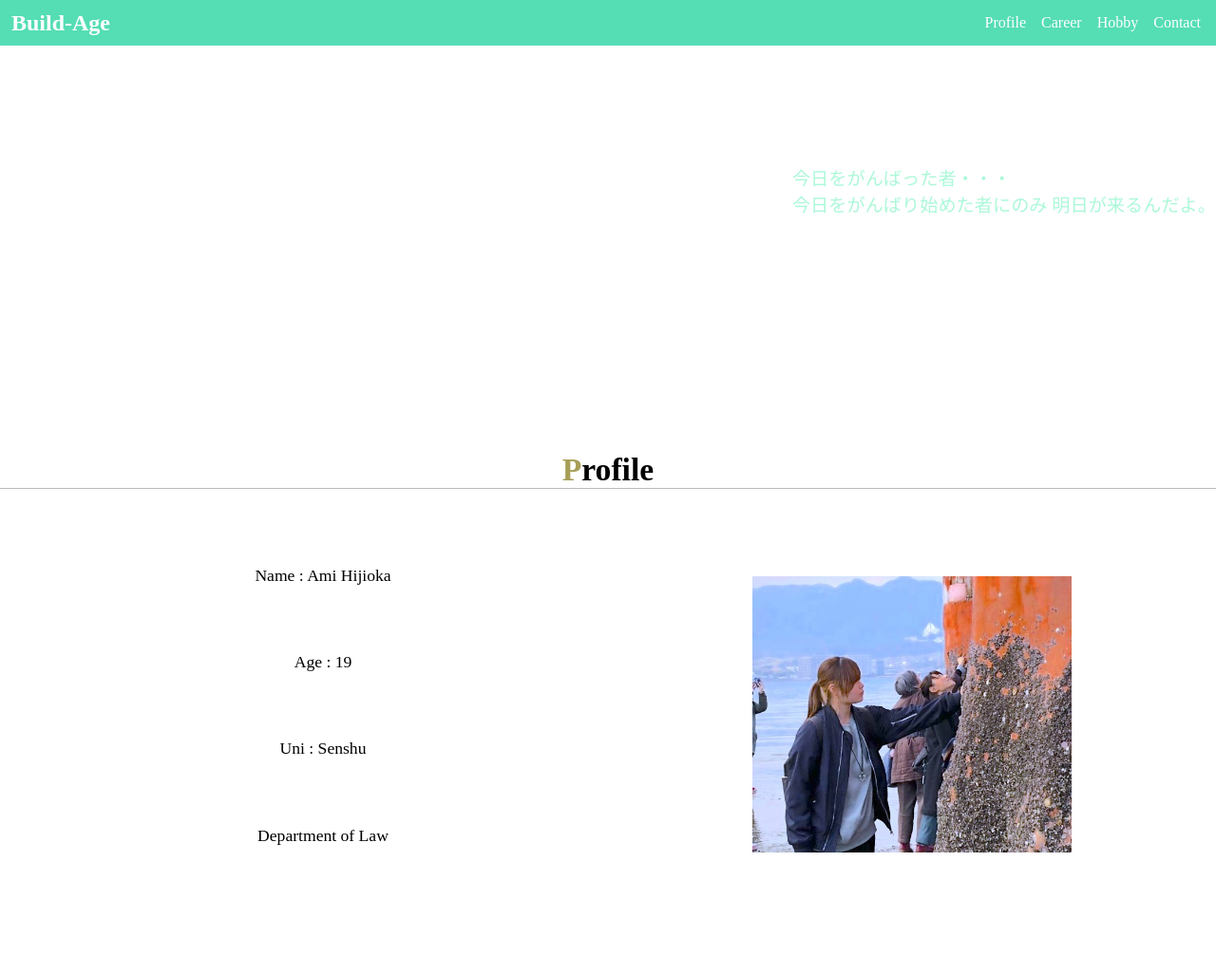
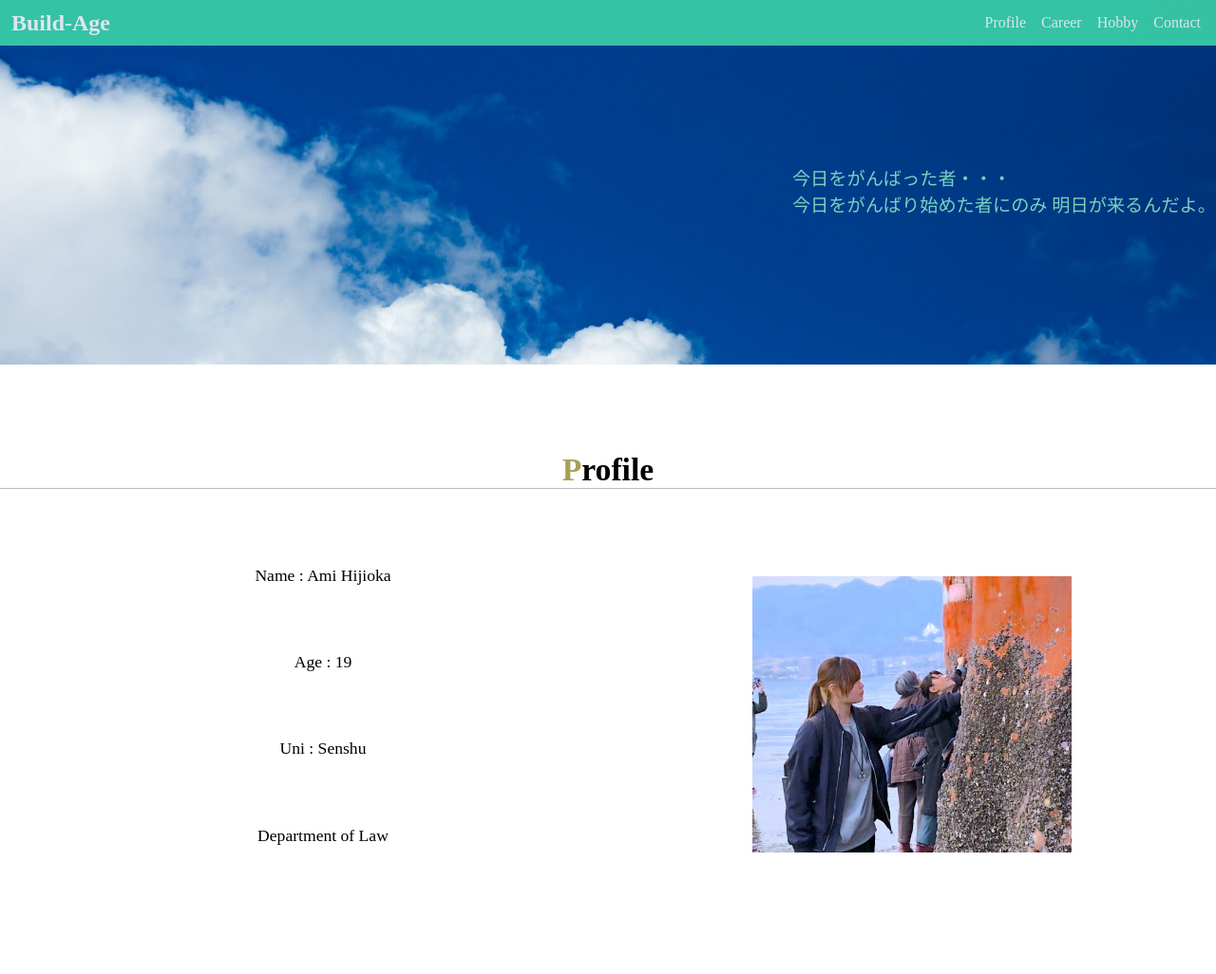
Before and after one commit to elbow-9/TEST, a plain HTML site: page index.html in a window 1280 px wide. Shown: the top 1026 px of the page at 95% size. Drawn offline with Linux system fonts and the light colour scheme.

Commit message:
Update port.css

```diff
--- a/port.css
+++ b/port.css
@@ -36,7 +36,7 @@ nav .h1{
 }
 
 header{
-    background-image: url(image/seiten.jpg);
+    background-image: url(seiten.jpg);
     width: 100%;
     height: 24em;
     background-size: cover;
```
